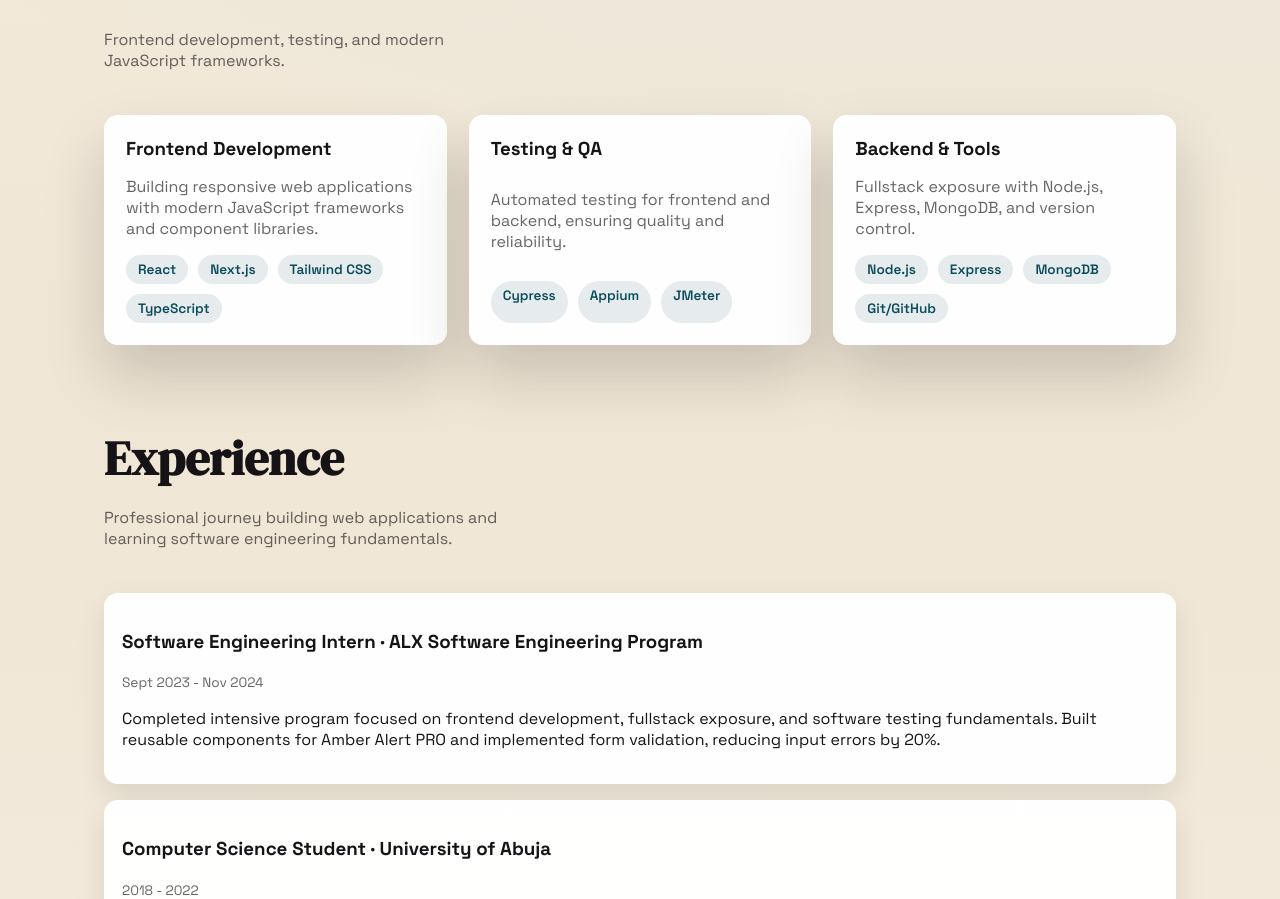
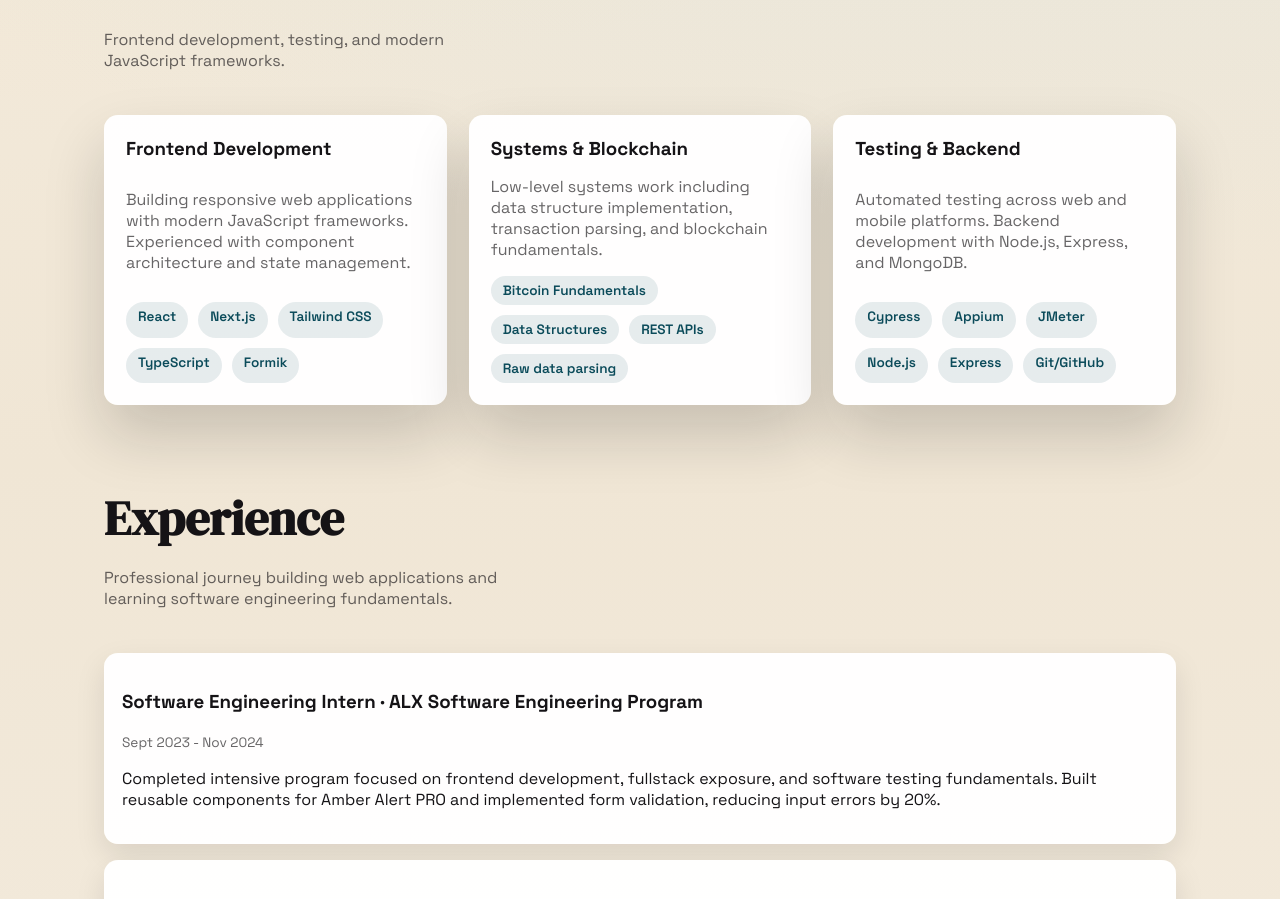
Before and after one commit to Bluuefanatic/my-portfolio, a React (Vite) app in the folder frontend/: page / in a window 1280 px wide. Shown: the part 2489-3388 px from the top of the page. Built offline with nearby package versions, Linux system fonts and the light colour scheme.

Commit message:
update skills categories to enhance descriptions and align titles with expertise in systems and blockchain

```diff
--- a/frontend/src/data/skills.js
+++ b/frontend/src/data/skills.js
@@ -3,19 +3,19 @@ export const skillsCategories = [
         id: 1,
         title: 'Frontend Development',
         description:
-            'Building responsive web applications with modern JavaScript frameworks and component libraries.',
-        pills: ['React', 'Next.js', 'Tailwind CSS', 'TypeScript'],
+            'Building responsive web applications with modern JavaScript frameworks. Experienced with component architecture and state management.',
+        pills: ['React', 'Next.js', 'Tailwind CSS', 'TypeScript', 'Formik'],
     },
     {
         id: 2,
-        title: 'Testing & QA',
-        description: 'Automated testing for frontend and backend, ensuring quality and reliability.',
-        pills: ['Cypress', 'Appium', 'JMeter'],
+        title: 'Systems & Blockchain',
+        description: 'Low-level systems work including data structure implementation, transaction parsing, and blockchain fundamentals.',
+        pills: ['Bitcoin Fundamentals', 'Data Structures', 'REST APIs', 'Raw data parsing'],
     },
     {
         id: 3,
-        title: 'Backend & Tools',
-        description: 'Fullstack exposure with Node.js, Express, MongoDB, and version control.',
-        pills: ['Node.js', 'Express', 'MongoDB', 'Git/GitHub'],
+        title: 'Testing & Backend',
+        description: 'Automated testing across web and mobile platforms. Backend development with Node.js, Express, and MongoDB.',
+        pills: ['Cypress', 'Appium', 'JMeter', 'Node.js', 'Express', 'Git/GitHub'],
     },
 ]
```
